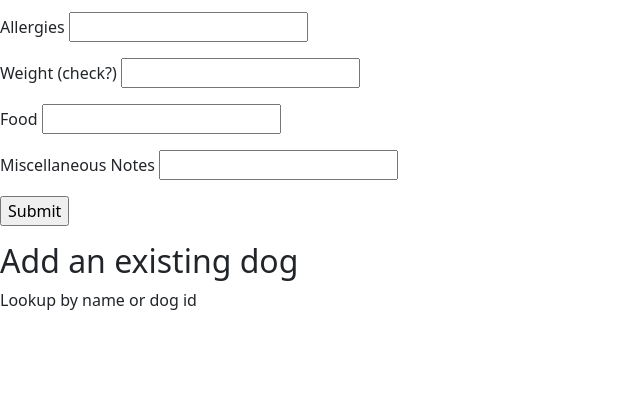
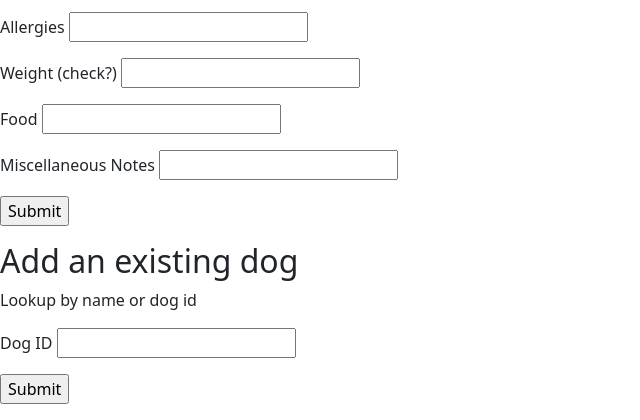
Before and after one commit to aprilso/hb-final-project, a Flask app: page /add_dog in a window 1280 px wide. Shown: the part 735-1155 px from the top of the page, without its empty margins (0-640 px from the left). Before the commit the page ends 1045 px from the top, so only its background shows below. Run offline with Flask 2, Linux system fonts and the light colour scheme.

Commit message:
user views their profile only (your_profile.html) instead of anyone else's profile (can delete user_profile.html later)

```diff
--- a/server.py
+++ b/server.py
@@ -32,7 +32,7 @@ def userprofile(user_id):
     user = crud.get_user_by_id(user_id)
     userdogs = crud.get_dog_by_user(user_id)
 
-    return render_template("user_profile.html", user=user, userdogs=userdogs)
+    return render_template("your_profile.html", user=user, userdogs=userdogs)
     # NOTE: or is it render template your_profile.html?
 
 @app.route('/dogs')
@@ -72,6 +72,7 @@ def login():
 
 @app.route('/new_user')
 def new_user_page():
+    """shows the new user account creation page"""
 
     return render_template("new_user.html")
 
@@ -120,17 +121,10 @@ def new_dog_to_user():
     microchip_num = request.form.get('microchip_num')
     dob = request.form.get('dob')
 
-
-
-    #user = crud.get_user_by_id(user_id)
-    #session["user_id"] = user.user_id
-
     dog = crud.create_dog(dog_name, photo, bio, medication, medical_info, allergies, weight, food, misc_notes, sex, breed, primary_color, microchip_num, dob)
 
-
-    #To-Do - Need to take in the new dog's dog_id somehow
+    #To-Do - Check that primary user is displayed as true
     user_id = session["user_id"]
-    #dog_id = session["dog_id"]
     dog_id = dog.dog_id
     primary_user = True
 
@@ -139,6 +133,14 @@ def new_dog_to_user():
 
     return redirect('/')
 
+@app.route('/lookup_dog')
+def lookup_dog(dog_id):
+    dog = crud.get_dog_by_id(dog_id)
+
+    return render_template("dog_profile.html", dog=dog)
+
+
+
 
 if __name__ == '__main__':
     connect_to_db(app)
--- a/templates/dog_profile.html
+++ b/templates/dog_profile.html
@@ -11,11 +11,10 @@
 <p> Breed: {{ dog.breed }}
 <p> Birthday: {{ dog.dob}}
 
+<p>
+  Their owner (put primary user if true, none if false)
 
-
-<p>
   Their caretakers:
-
   <ul>
     {% for userdog in userdogs %}
 
--- a/templates/new_dog.html
+++ b/templates/new_dog.html
@@ -65,4 +65,14 @@
 
 <p> Lookup by name or dog id </p>
 
+<form action="/lookup_dog" method="POST">
+<p>
+    Dog ID <input type="integer" name="dog_id">
+</p>
+<p>
+  <input type="submit">
+</p>
+</form>
+
+
 {% endblock body %}
--- a/templates/your_profile.html
+++ b/templates/your_profile.html
@@ -22,7 +22,7 @@
     {% endfor %}
 </p>
 
-Add a dog
+<a href="/add_dog">Add a dog (move this later) </a>
 
 
 
```
Also changed, not shown: templates/user_profile.html (+3 -7 lines), static/styles.css (added).
